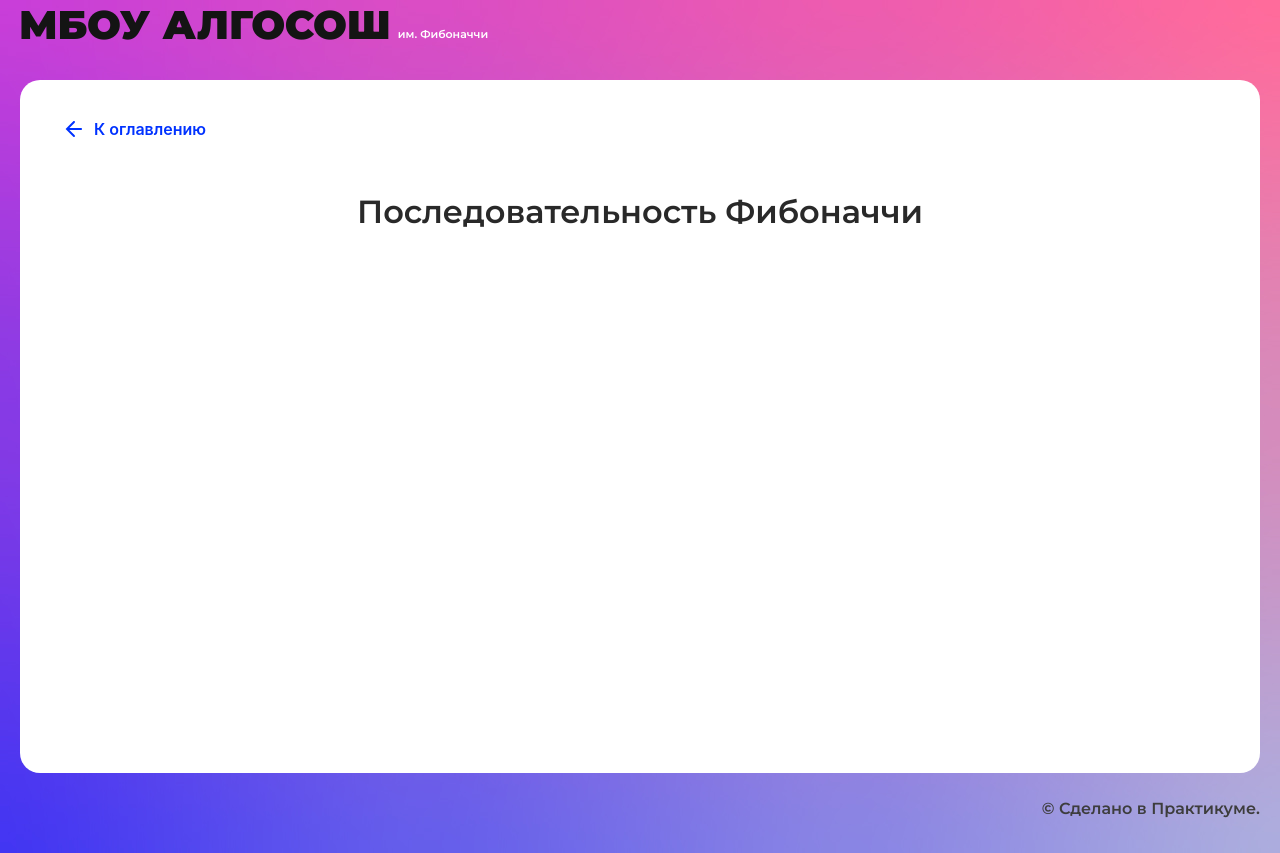
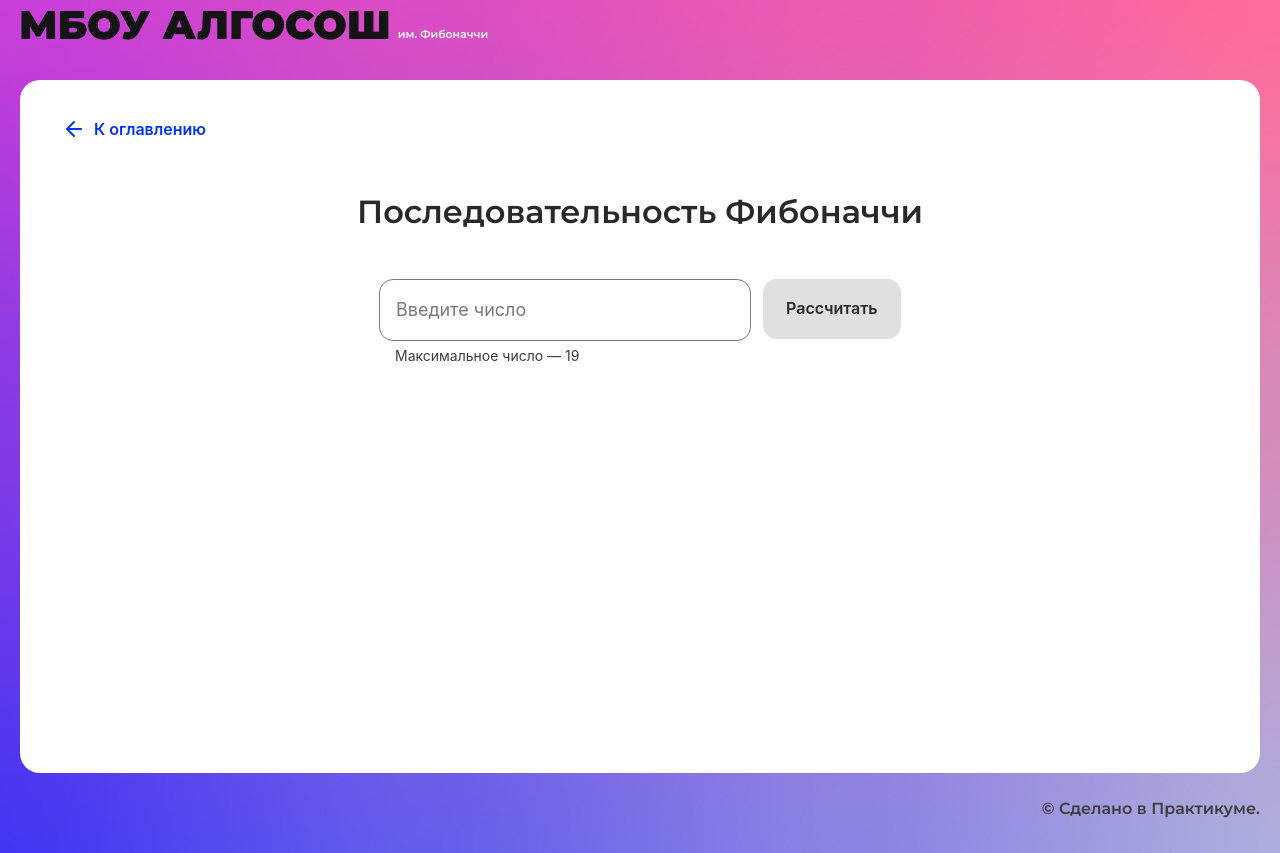
Before and after one commit to AtimoO/algososh, a React (Create React App) app: page /fibonacci in a window 1280 px wide. Built offline with nearby package versions, Linux system fonts and the light colour scheme.

Commit message:
add: fibo-page

```diff
--- a/src/components/app/app.tsx
+++ b/src/components/app/app.tsx
@@ -43,3 +43,7 @@ function App() {
 }
 
 export default App;
+
+/** TODO:
+ * 2. Вывод кругов можно сделать отдельным элементом!?
+ */
--- /dev/null
+++ b/src/components/fibonacci-page/fibonacci-page.module.css
@@ -0,0 +1,16 @@
+.container {
+  display: flex;
+  gap: 12px;
+  max-width: 522px;
+  margin: 0 auto;
+}
+
+.container__circle {
+  display: flex;
+  flex-wrap: wrap;
+  max-width: 100%;
+  column-gap: 16px;
+  row-gap: 48px;
+  justify-content: center;
+  margin: 120px auto 0;
+}
--- a/src/components/fibonacci-page/fibonacci-page.tsx
+++ b/src/components/fibonacci-page/fibonacci-page.tsx
@@ -1,10 +1,76 @@
-import React from "react";
+import React, { useState } from "react";
+import { SHORT_DELAY_IN_MS } from "../../constants/delays";
+import { delay } from "../../utils/utils";
+import { Button } from "../ui/button/button";
+import { Circle } from "../ui/circle/circle";
+import { Input } from "../ui/input/input";
 import { SolutionLayout } from "../ui/solution-layout/solution-layout";
 
+import style from "./fibonacci-page.module.css";
+
 export const FibonacciPage: React.FC = () => {
+  const [input, setInput] = useState<number>(0);
+  const [disabled, setDisabled] = useState<boolean>(true);
+  const [loaderBtn, setLoaderBtn] = useState<boolean>(false);
+  const [numbers, setNumbers] = useState<Array<number>>([]);
+
+  const handlerChangeInput = (e: React.SyntheticEvent<HTMLInputElement>) => {
+    const value = +e.currentTarget.value;
+    value > 0 && value < 20 ? setDisabled(false) : setDisabled(true);
+    setInput(value);
+  };
+
+  const handlerBtnClick = async () => {
+    setLoaderBtn(true);
+    await fibo(input + 1);
+    setLoaderBtn(false);
+  };
+
+  const fibo = async (num: number) => {
+    const array: number[] = [];
+
+    for (let i = 1; i <= num; i++) {
+      array.push(calcFibo(i));
+      setNumbers([...array]);
+      await delay(SHORT_DELAY_IN_MS);
+    }
+  };
+
+  // Из лекции
+  const calcFibo = (n: number, memo: Record<number, number> = {}): number => {
+    if (n in memo) {
+      return memo[n];
+    }
+    if (n <= 2) {
+      return 1;
+    }
+    memo[n] = calcFibo(n - 1, memo) + calcFibo(n - 2, memo);
+    return memo[n];
+  };
+
   return (
     <SolutionLayout title="Последовательность Фибоначчи">
-
+      <div className={style.container}>
+        <Input
+          onChange={handlerChangeInput}
+          placeholder="Введите число"
+          max={19}
+          type={"number"}
+          isLimitText
+        />
+        <Button
+          onClick={handlerBtnClick}
+          text="Рассчитать"
+          linkedList="small"
+          isLoader={loaderBtn}
+          disabled={disabled}
+        />
+      </div>
+      <div className={style.container__circle}>
+        {numbers?.map((number, index) => (
+          <Circle letter={`${number}`} key={index} index={index} />
+        ))}
+      </div>
     </SolutionLayout>
   );
 };
```
